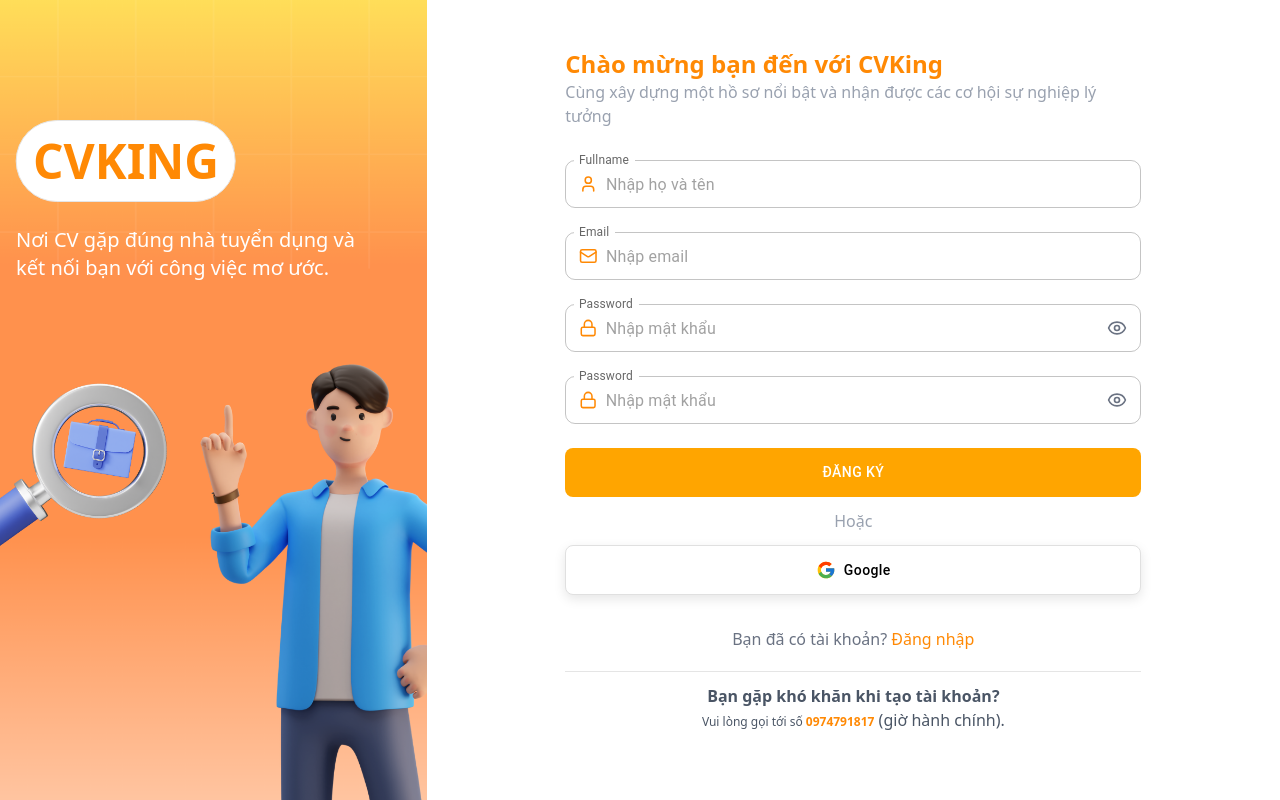
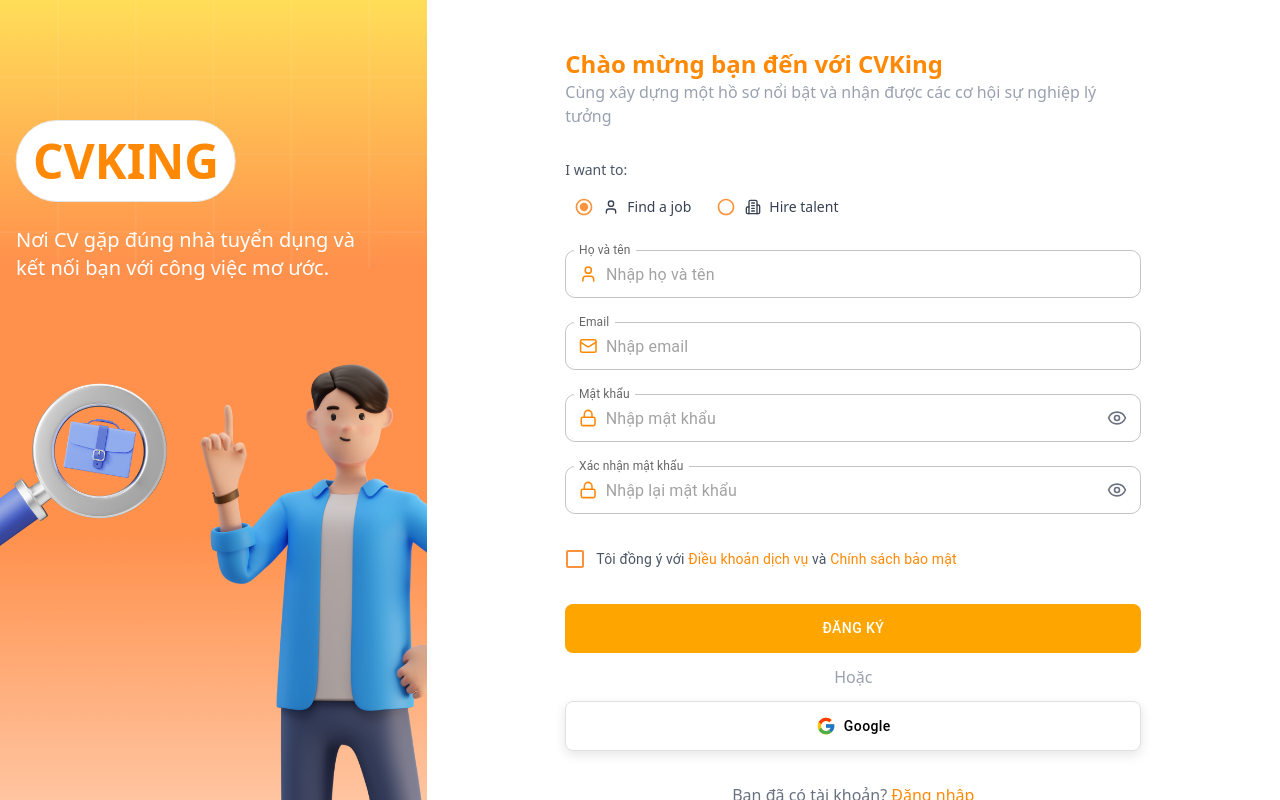
Before and after one commit to mingnhi/cv-king, a Next.js app in the folder frontend/: page /register in a window 1280 px wide. Built offline with nearby package versions, Linux system fonts and the light colour scheme.

Commit message:
feat: enhance registration form with account type selection, additional fields for employers, password confirmation, and terms agreement checkbox for improved user experience

```diff
--- a/frontend/src/app/(client)/register/page.tsx
+++ b/frontend/src/app/(client)/register/page.tsx
@@ -1,21 +1,37 @@
 "use client";
+
 import React, { useState } from "react";
-import { Button, Box, TextField } from "@mui/material";
-import { Lock, Mail, User, Eye, EyeOff } from "lucide-react";
+import {
+  Button,
+  Box,
+  TextField,
+  FormGroup,
+  FormControlLabel,
+  Checkbox,
+  Radio,
+} from "@mui/material";
+import { Lock, Mail, User, Eye, EyeOff, Building2 } from "lucide-react";
 import AuthSidebar from "@/components/layout/Sidebar/AuthSidebar";
 import Link from "next/link";
 
 const Register: React.FC = () => {
   const [showPassword, setShowPassword] = useState(false);
+  const [showConfirmPassword, setShowConfirmPassword] = useState(false);
+  const [confirmPassword, setConfirmPassword] = useState("");
+  const [accountType, setAccountType] = useState<"job-seeker" | "employer">(
+    "job-seeker"
+  );
+  const [agreeTerms, setAgreeTerms] = useState(false);
 
   const togglePasswordVisibility = () => setShowPassword(!showPassword);
+
 
 
   return (
     <Box className="flex flex-col md:grid md:grid-cols-12 min-h-screen">
       <AuthSidebar />
       <Box
-        className="col-span-12 lg:col-span-8 py-5 lg:py-12 px-4 md:px-8  xl:overflow-y-auto max-h-screen w-full"
+        className="col-span-12 lg:col-span-8 py-5 lg:py-12 px-4 md:px-8 xl:overflow-y-auto max-h-screen w-full"
         style={{ scrollbarWidth: "none", msOverflowStyle: "none" }}
       >
         <Box className="max-w-xl mx-auto">
@@ -27,14 +43,63 @@
             tưởng
           </span>
           <form className="my-8">
+            {/* Tabs for account type */}
+            <Box className="mb-6">
+              <p className="mb-2 text-sm text-gray-600">I want to:</p>
+              <div className="flex space-x-4 mt-2">
+                <label className="flex items-center space-x-2 cursor-pointer">
+                  <Radio
+                    size="small"
+                    value="job-seeker"
+                    checked={accountType === "job-seeker"}
+                    onChange={() => setAccountType("job-seeker")}
+                    sx={{
+                      color: "#fb923c",
+                      "&.Mui-checked": {
+                        color: "#fb923c",
+                      },
+                    }}
+                  />
+                  <span className="flex items-center text-sm text-gray-700">
+                    <User className="w-4 h-4 mr-2" />
+                    Find a job
+                  </span>
+                </label>
+
+                <label className="flex items-center space-x-2 cursor-pointer">
+                  <Radio
+                    size="small"
+                    value="employer"
+                    checked={accountType === "employer"}
+                    onChange={() => setAccountType("employer")}
+                    sx={{
+                      color: "#fb923c",
+                      "&.Mui-checked": {
+                        color: "#fb923c",
+                      },
+                    }}
+                  />
+                  <span className="flex items-center text-sm text-gray-700">
+                    <Building2 className="w-4 h-4 mr-2" />
+                    Hire talent
+                  </span>
+                </label>
+              </div>
+            </Box>
+
+            {/* Common Fields */}
             <Box className="mb-6">
               <TextField
                 fullWidth
                 id="fullname"
-                label="Fullname"
+                label={accountType === "employer" ? "Tên liên hệ" : "Họ và tên"}
                 type="text"
                 variant="outlined"
-                placeholder="Nhập họ và tên"
+                placeholder={
+                  accountType === "employer"
+                    ? "Nhập tên liên hệ"
+                    : "Nhập họ và tên"
+                }
                 className="hover:border focus:border [&_.MuiInputBase-root]:h-12 [&_.MuiInputBase-root]:!rounded-lg"
                 InputProps={{
                   startAdornment: (
@@ -43,6 +108,26 @@
                 }}
               />
             </Box>
+
+            {accountType === "employer" && (
+              <Box className="mb-6">
+                <TextField
+                  fullWidth
+                  id="company"
+                  label="Tên công ty"
+                  type="text"
+                  variant="outlined"
+                  placeholder="Nhập tên công ty"
+                  className="hover:border focus:border [&_.MuiInputBase-root]:h-12 [&_.MuiInputBase-root]:!rounded-lg"
+                  InputProps={{
+                    startAdornment: (
+                      <Building2 className="text-orange-400 size-5 mr-2" />
+                    ),
+                  }}
+                />
+              </Box>
+            )}
+
             <Box className="mb-6">
               <TextField
                 fullWidth
@@ -59,11 +144,12 @@
                 }}
               />
             </Box>
+
             <Box className="mb-6">
               <TextField
                 fullWidth
                 id="password"
-                label="Password"
+                label="Mật khẩu"
                 type={showPassword ? "text" : "password"}
                 variant="outlined"
                 placeholder="Nhập mật khẩu"
@@ -86,11 +172,13 @@
             <Box className="mb-6">
               <TextField
                 fullWidth
-                id="password"
-                label="Password"
-                type={showPassword ? "text" : "password"}
+                id="confirmPassword"
+                label="Xác nhận mật khẩu"
+                type={showConfirmPassword ? "text" : "password"}
                 variant="outlined"
-                placeholder="Nhập mật khẩu"
+                placeholder="Nhập lại mật khẩu"
+                value={confirmPassword}
+                onChange={(e) => setConfirmPassword(e.target.value)}
                 className="hover:border focus:border [&_.MuiInputBase-root]:h-12 [&_.MuiInputBase-root]:!rounded-lg"
                 InputProps={{
                   startAdornment: (
@@ -99,14 +187,52 @@
                   endAdornment: (
                     <span
                       className="cursor-pointer text-gray-500 hover:text-orange-400"
-                      onClick={togglePasswordVisibility}
+                      onClick={() =>
+                        setShowConfirmPassword(!showConfirmPassword)
+                      }
                     >
-                      {showPassword ? <EyeOff size={20} /> : <Eye size={20} />}
+                      {showConfirmPassword ? (
+                        <EyeOff size={20} />
+                      ) : (
+                        <Eye size={20} />
+                      )}
                     </span>
                   ),
                 }}
               />
             </Box>
+            <FormGroup className="mb-6">
+              <FormControlLabel
+                control={
+                  <Checkbox
+                    checked={agreeTerms}
+                    onChange={(e) => setAgreeTerms(e.target.checked)}
+                    sx={{
+                      color: "#fb923c",
+                      "&.Mui-checked": { color: "#fb923c" },
+                    }}
+                  />
+                }
+                label={
+                  <span className="text-sm text-gray-600">
+                    Tôi đồng ý với{" "}
+                    <button
+                      type="button"
+                      className="text-orange-400 hover:underline"
+                    >
+                      Điều khoản dịch vụ
+                    </button>{" "}
+                    và{" "}
+                    <button
+                      type="button"
+                      className="text-orange-400 hover:underline"
+                    >
+                      Chính sách bảo mật
+                    </button>
+                  </span>
+                }
+              />
+            </FormGroup>
 
             <Button
               fullWidth
@@ -122,8 +248,10 @@
             >
               Đăng Ký
             </Button>
+
             <p className="text-center text-gray-400 py-3">Hoặc</p>
 
+            {/* Social Register Button */}
             <Box className="mb-4 relative flex gap-2">
               <Button
                 sx={{
@@ -178,7 +306,6 @@
           <Box className="text-center text-gray-600 mt-5 border-t-1 pt-3">
             <p className="font-bold">Bạn gặp khó khăn khi tạo tài khoản?</p>
             <span className="text-xs">
-              {" "}
               Vui lòng gọi tới số <b className="text-orange-400">0974791817</b>
             </span>{" "}
             (giờ hành chính).
```
